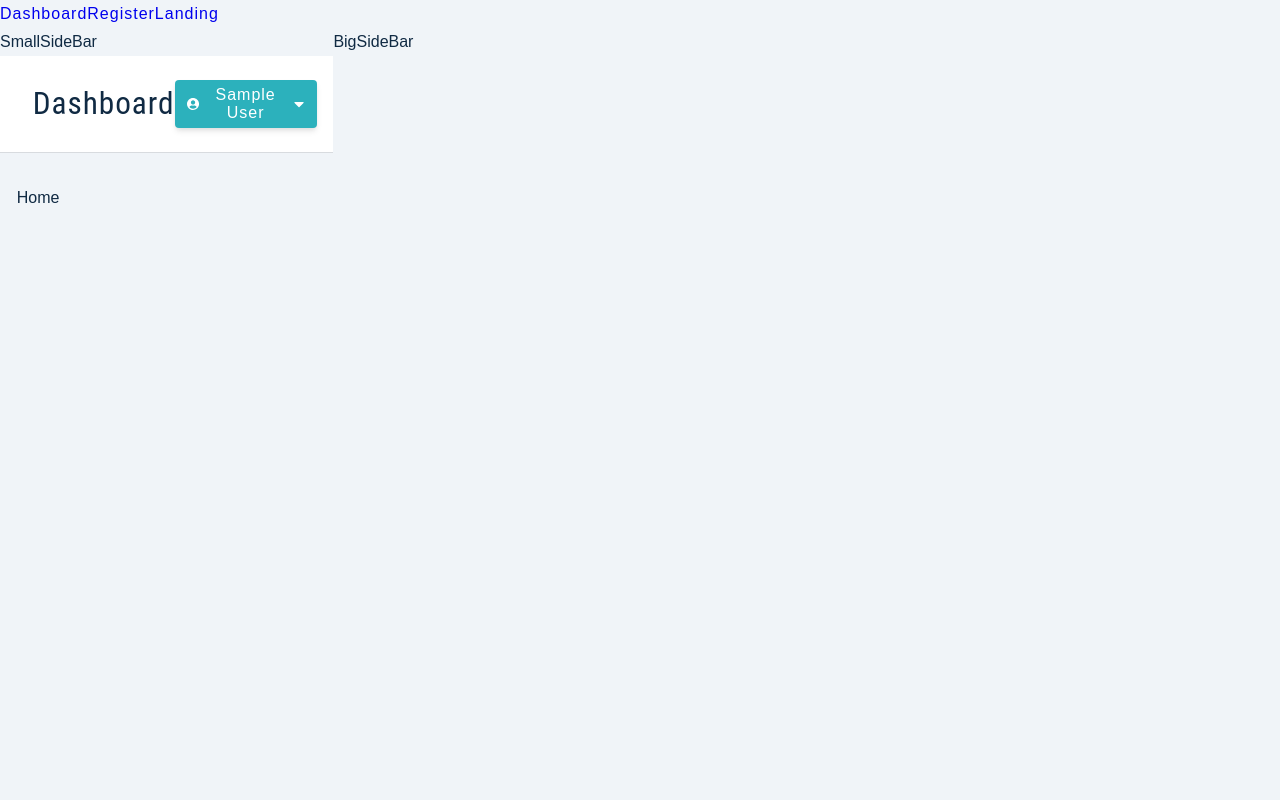
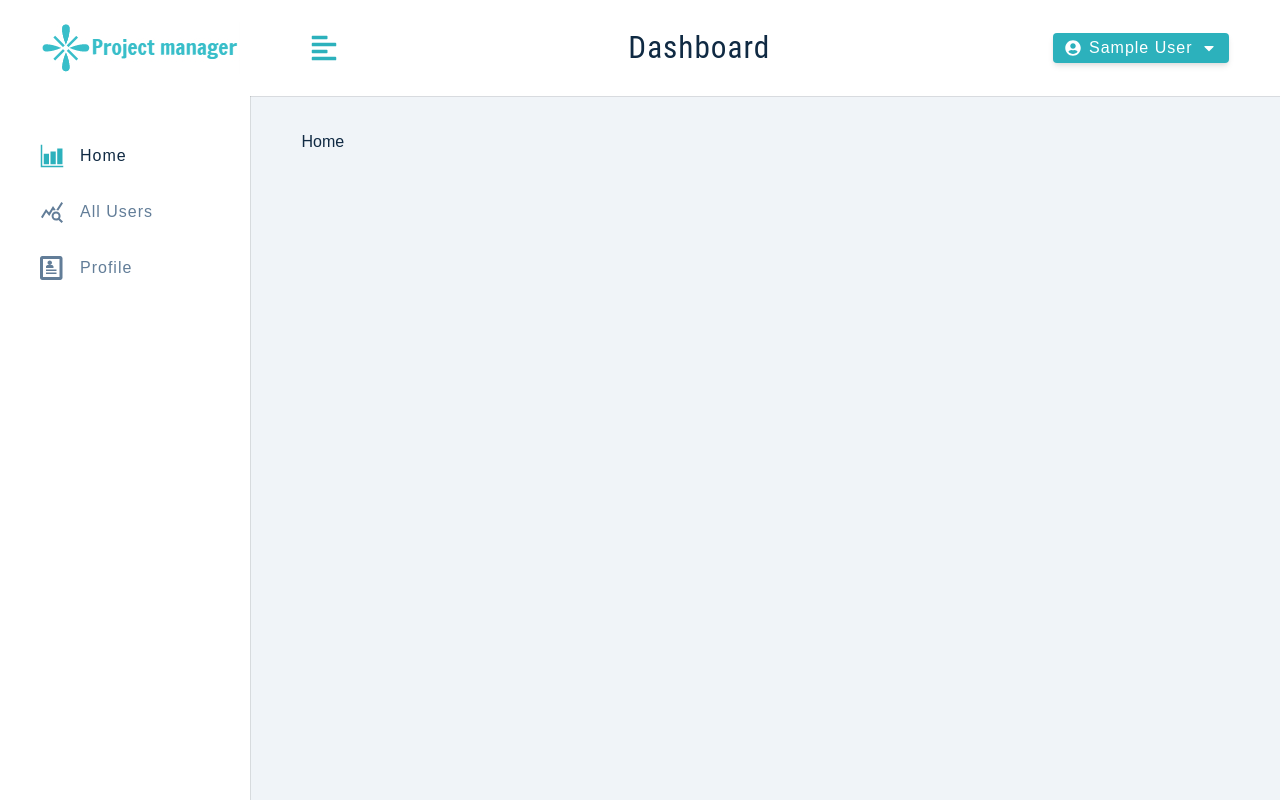
Before and after one commit to ThameeraFernando/ProjectManager, a React (Create React App) app in the folder client/: page / in a window 1280 px wide. Built offline with nearby package versions, Linux system fonts and the light colour scheme; sample sign-in values are in the browser's storage; the HTML template or start-up script is replaced by a standard one.

Commit message:
complete nav bar and side bar

```diff
--- a/client/src/App.js
+++ b/client/src/App.js
@@ -12,11 +12,6 @@
   return (
     <>
       <BrowserRouter>
-        <nav>
-          <Link to="/">Dashboard</Link>
-          <Link to="/register">Register</Link>
-          <Link to="/landing">Landing</Link>
-        </nav>
         <Routes>
           <Route
             path="/"
--- a/client/src/components/BigSideBar.js
+++ b/client/src/components/BigSideBar.js
@@ -1,7 +1,26 @@
-import React from "react";
+import { useAppContext } from "../context/appContext";
+import NavLinks from "./NavLinks";
+import Logo from "../components/Logo";
+import Wrapper from "../assets/wrappers/BigSidebar";
 
-const BigSideBar = () => {
-  return <div>BigSideBar</div>;
+const BigSidebar = () => {
+  const { showSideBar } = useAppContext();
+  return (
+    <Wrapper>
+      <div
+        className={
+          showSideBar ? "sidebar-container " : "sidebar-container show-sidebar"
+        }
+      >
+        <div className="content">
+          <header>
+            <Logo />
+          </header>
+          <NavLinks />
+        </div>
+      </div>
+    </Wrapper>
+  );
 };
 
-export default BigSideBar;
+export default BigSidebar;
--- a/client/src/components/NavBar.js
+++ b/client/src/components/NavBar.js
@@ -9,7 +9,9 @@
   return (
     <Wrapper>
       <div className="nav-center">
-        <button className="toggle-btn" onClick={toggleSideBar}></button>
+        <button className="toggle-btn" onClick={toggleSideBar}>
+          <FaAlignLeft />
+        </button>
         <div>
           <Logo />
           <h3 className="logo-text">Dashboard</h3>
--- /dev/null
+++ b/client/src/components/NavLinks.js
@@ -0,0 +1,28 @@
+import React from "react";
+import { NavLink } from "react-router-dom";
+import links from "../utils/links";
+
+const NavLinks = ({ toggleSideBar }) => {
+  return (
+    <div className="nav-links">
+      {links.map((link) => {
+        const { text, path, id, icon } = link;
+        return (
+          <NavLink
+            key={id}
+            to={path}
+            onClick={toggleSideBar}
+            className={({ isActive }) => {
+              return isActive ? "nav-link active" : "nav-link";
+            }}
+          >
+            <span className="icon">{icon}</span>
+            {text}
+          </NavLink>
+        );
+      })}
+    </div>
+  );
+};
+
+export default NavLinks;
--- a/client/src/components/SmallSideBar.js
+++ b/client/src/components/SmallSideBar.js
@@ -1,7 +1,35 @@
 import React from "react";
+import Logo from "./Logo";
+import { NavLink } from "react-router-dom";
+import links from "../utils/links";
+import Wrapper from "../assets/wrappers/SmallSidebar";
+import { useAppContext } from "../context/appContext";
+import { FaTimes } from "react-icons/fa";
+import NavLinks from "./NavLinks";
 
 const SmallSideBar = () => {
-  return <div>SmallSideBar</div>;
+  const { showSideBar, toggleSideBar } = useAppContext();
+  return (
+    <Wrapper>
+      <div
+        className={
+          showSideBar ? "sidebar-container show-sidebar" : "sidebar-container"
+        }
+      >
+        <div className="content">
+          <button className="close-btn" onClick={toggleSideBar}>
+            <FaTimes />
+          </button>
+          <header>
+            <Logo />
+          </header>
+          <div className="nav-links">
+            <NavLinks toggleSideBar={toggleSideBar} />
+          </div>
+        </div>
+      </div>
+    </Wrapper>
+  );
 };
 
 export default SmallSideBar;
```
